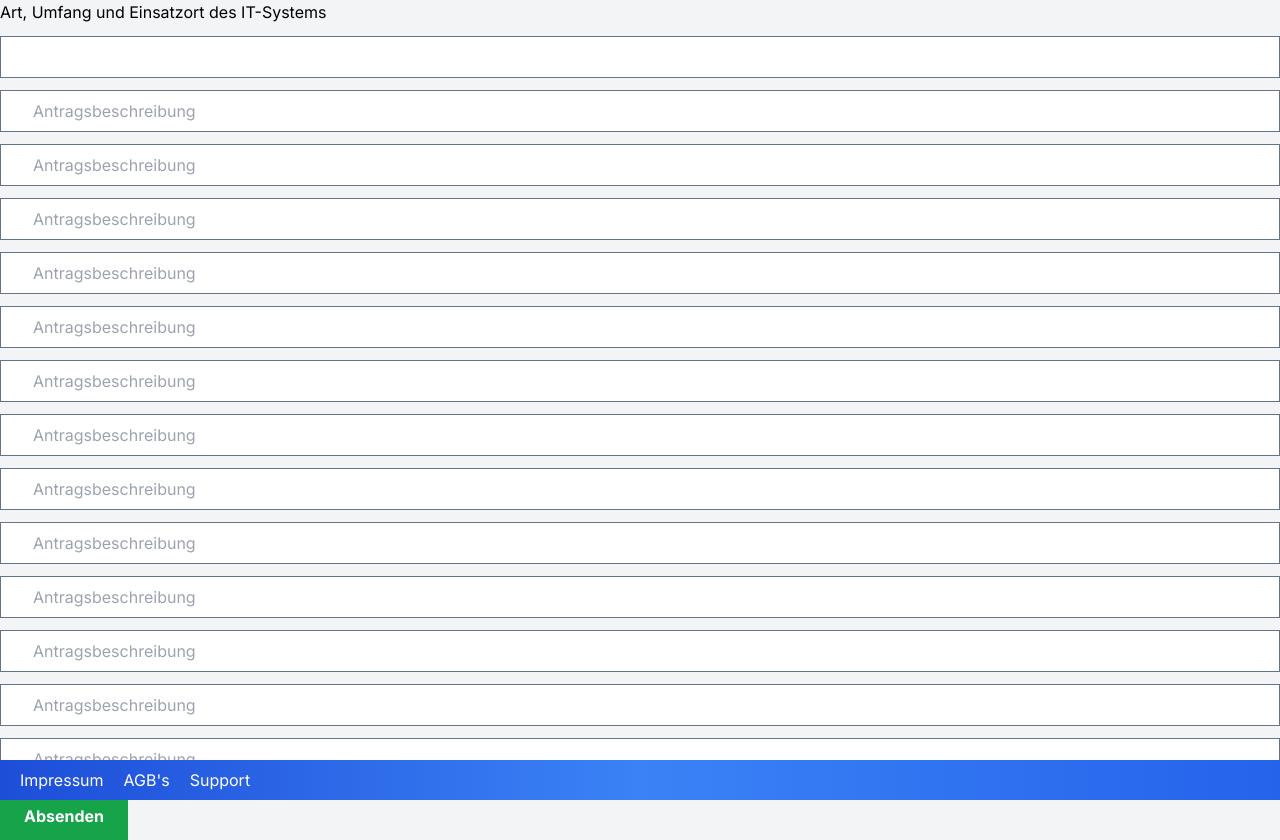
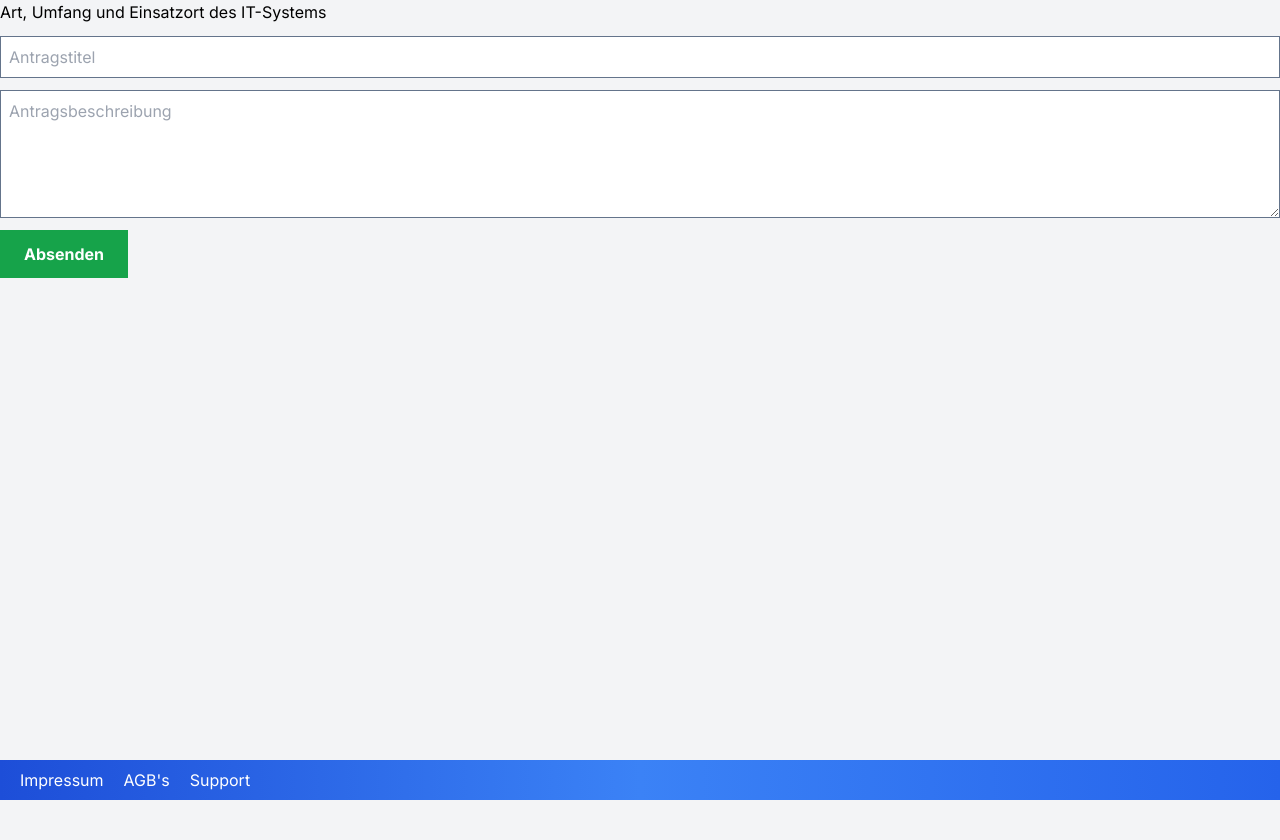
Before and after one commit to MarcelLeonMrgic/mockup---REST-API, a Next.js app: page /antragErstellen in a window 1280 px wide. After the commit the page ends 800 px from the top, so only its background shows below. Built offline with nearby package versions, Linux system fonts and the light colour scheme.

Commit message:
Antrag erstellen textarea

```diff
--- a/src/app/antragErstellen/page.tsx
+++ b/src/app/antragErstellen/page.tsx
@@ -36,142 +36,35 @@ export default function AntragErstellen(){
         }
 
     }
-    return (<>
-            <form onSubmit={handleSubmit} className={"flex flex-col gap-3"}>
+
+
+
+                return (
+                <>
+                    <form onSubmit={handleSubmit} className="flex flex-col gap-3">
                         <h1>Art, Umfang und Einsatzort des IT-Systems</h1>
                         <input
-                    className={"border border-slate-500 px-8 py-2 "}
+                            className="border border-slate-500 p-2"
                             type="text"
-
-                    onChange={(e) => {
-                        setTitel(e.target.value)
-                    }}
+                            placeholder="Antragstitel"
+                            onChange={(e) => setTitel(e.target.value)}
                             value={titel}
                         />
+                        <textarea
+                            className="border border-slate-500 p-2 h-32"
+                            placeholder="Antragsbeschreibung"
+                            onChange={(e) => setBeschreibung(e.target.value)}
+                            value={beschreibung}
+                        ></textarea>
 
-                <input
-                    className={"border border-slate-500 px-8 py-2 "}
-                    type="text"
-                    placeholder="Antragsbeschreibung"
-                    onChange={(e) => {
-                        setBeschreibung(e.target.value)
-                    }}
-                    value={beschreibung}
-                />
-                <input
-                    className={"border border-slate-500 px-8 py-2 "}
-                    type="text"
-                    placeholder="Antragsbeschreibung"
-                    onChange={(e) => {
-                        setBeschreibung(e.target.value)
-                    }}
-                    value={beschreibung}
-                />
-                <input
-                    className={"border border-slate-500 px-8 py-2 "}
-                    type="text"
-                    placeholder="Antragsbeschreibung"
-                    onChange={(e) => {
-                        setBeschreibung(e.target.value)
-                    }}
-                    value={beschreibung}
-                />
-                <input
-                    className={"border border-slate-500 px-8 py-2 "}
-                    type="text"
-                    placeholder="Antragsbeschreibung"
-                    onChange={(e) => {
-                        setBeschreibung(e.target.value)
-                    }}
-                    value={beschreibung}
-                />
-                <input
-                    className={"border border-slate-500 px-8 py-2 "}
-                    type="text"
-                    placeholder="Antragsbeschreibung"
-                    onChange={(e) => {
-                        setBeschreibung(e.target.value)
-                    }}
-                    value={beschreibung}
-                />
-                <input
-                    className={"border border-slate-500 px-8 py-2 "}
-                    type="text"
-                    placeholder="Antragsbeschreibung"
-                    onChange={(e) => {
-                        setBeschreibung(e.target.value)
-                    }}
-                    value={beschreibung}
-                />
-                <input
-                    className={"border border-slate-500 px-8 py-2 "}
-                    type="text"
-                    placeholder="Antragsbeschreibung"
-                    onChange={(e) => {
-                        setBeschreibung(e.target.value)
-                    }}
-                    value={beschreibung}
-                />
-                <input
-                    className={"border border-slate-500 px-8 py-2 "}
-                    type="text"
-                    placeholder="Antragsbeschreibung"
-                    onChange={(e) => {
-                        setBeschreibung(e.target.value)
-                    }}
-                    value={beschreibung}
-                />
-                <input
-                    className={"border border-slate-500 px-8 py-2 "}
-                    type="text"
-                    placeholder="Antragsbeschreibung"
-                    onChange={(e) => {
-                        setBeschreibung(e.target.value)
-                    }}
-                    value={beschreibung}
-                />
-                <input
-                    className={"border border-slate-500 px-8 py-2 "}
-                    type="text"
-                    placeholder="Antragsbeschreibung"
-                    onChange={(e) => {
-                        setBeschreibung(e.target.value)
-                    }}
-                    value={beschreibung}
-                />
-                <input
-                    className={"border border-slate-500 px-8 py-2 "}
-                    type="text"
-                    placeholder="Antragsbeschreibung"
-                    onChange={(e) => {
-                        setBeschreibung(e.target.value)
-                    }}
-                    value={beschreibung}
-                />
-                <input
-                    className={"border border-slate-500 px-8 py-2 "}
-                    type="text"
-                    placeholder="Antragsbeschreibung"
-                    onChange={(e) => {
-                        setBeschreibung(e.target.value)
-                    }}
-                    value={beschreibung}
-                />
-                <input
-                    className={"border border-slate-500 px-8 py-2 "}
-                    type="text"
-                    placeholder="Antragsbeschreibung"
-                    onChange={(e) => {
-                        setBeschreibung(e.target.value)
-                    }}
-                    value={beschreibung}
-                />
-
-                <button type="submit" className={"bg-green-600 font-bold text-white py-3 px-6 w-fit"}>Absenden</button>
+                        <button type="submit" className="bg-green-600 font-bold text-white py-3 px-6 w-fit">
+                            Absenden
+                        </button>
                     </form>
-
                 </>
+                );
 
 
-    )
+
+
 }
```
Lines whose indentation alone changed are shown as unchanged.
